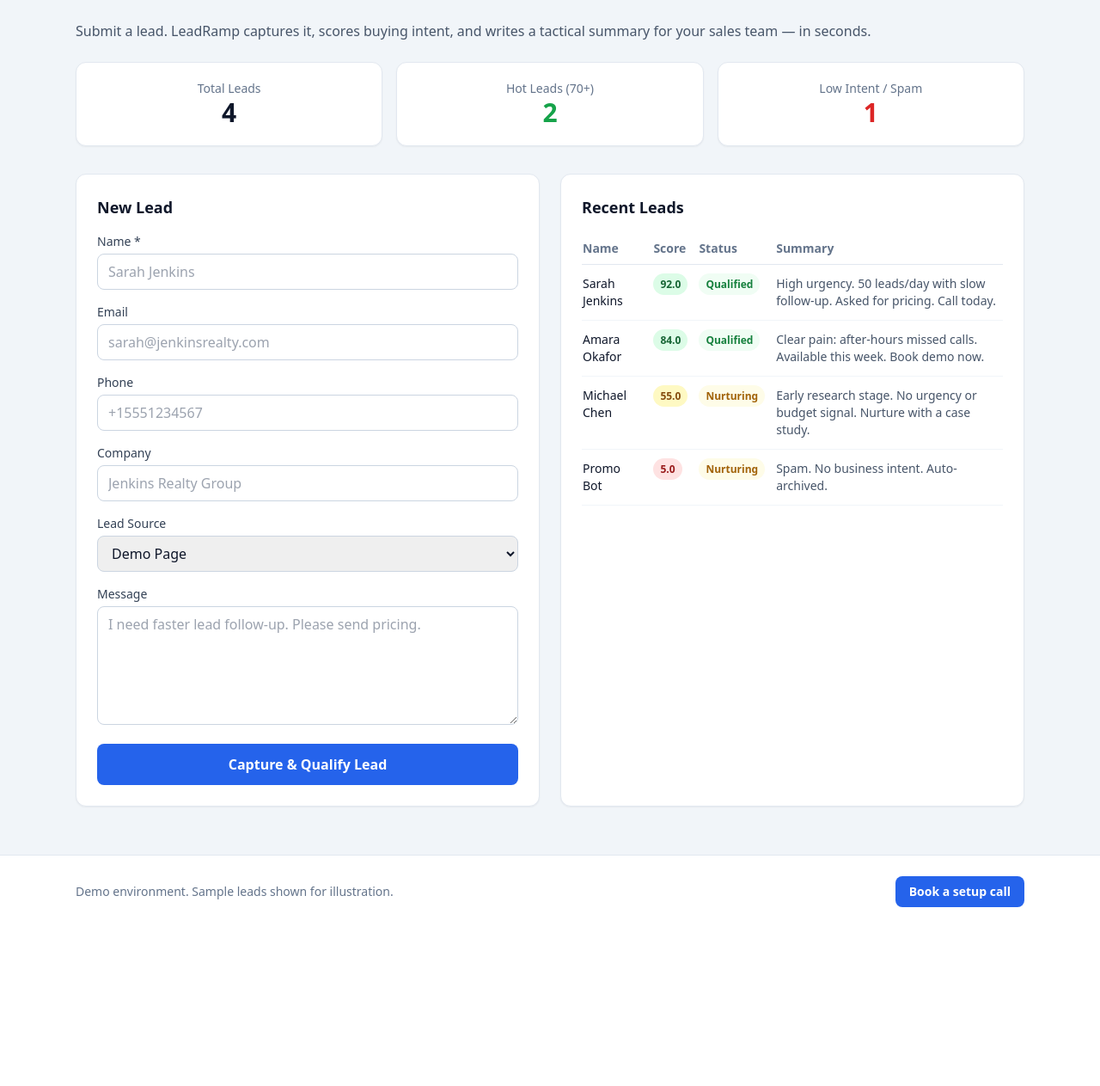
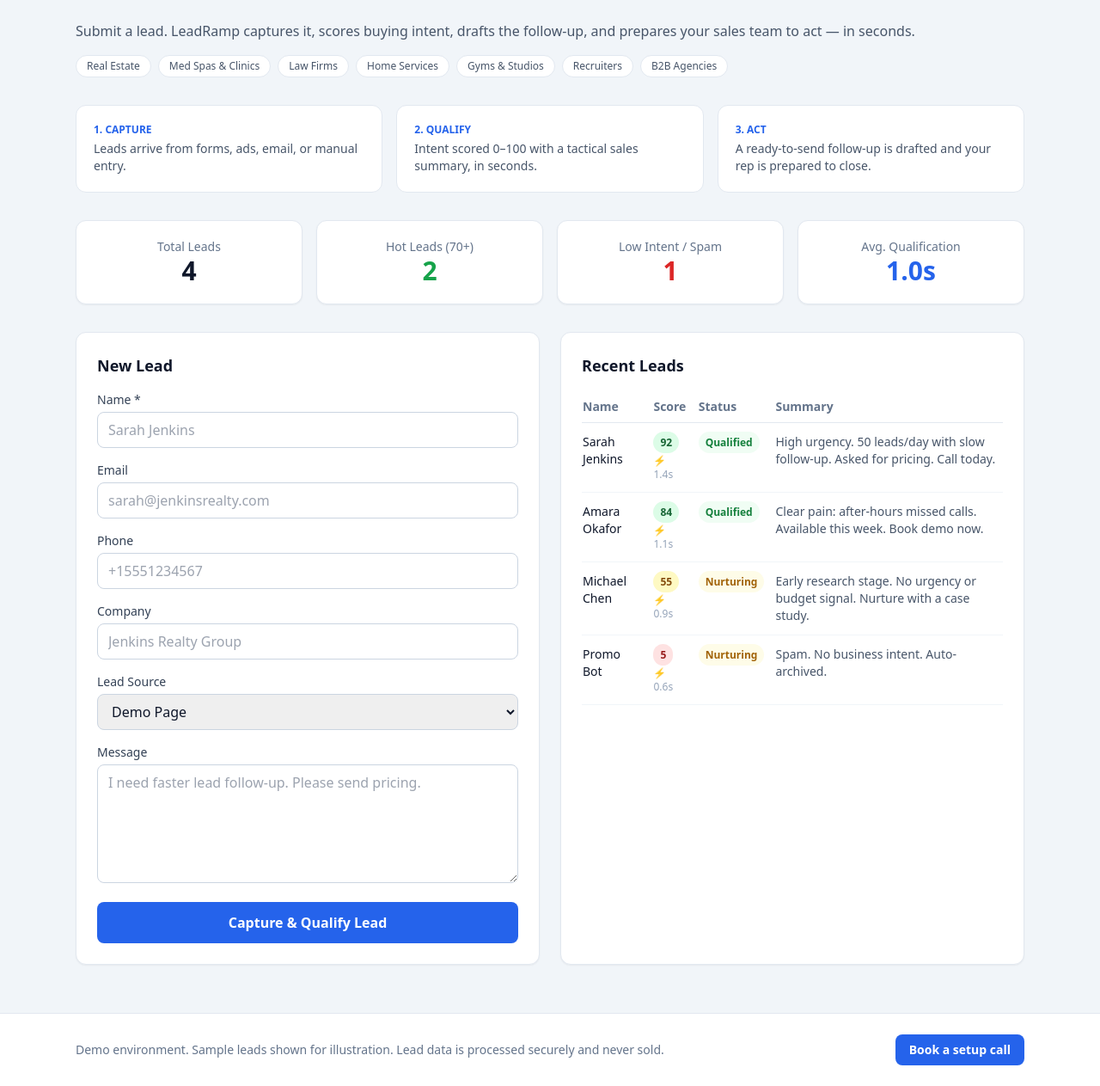
Before and after one commit to SilentGoodByeLabs/leadramp-mvp, a FastAPI app: page /demo in a window 1280 px wide. Shown: the part 101-1364 px from the top of the page at 86% size. Before the commit the page ends 1156 px from the top, so only its background shows below. Run offline with FastAPI, Linux system fonts and the light colour scheme; some libraries are stand-ins or nearby versions.

Commit message:
style: clean score display and speed badge

```diff
--- a/app/database/seed.py
+++ b/app/database/seed.py
@@ -15,7 +15,9 @@
         "message": "We are getting 50 leads a day and my team is forgetting to call them. I need automation ASAP. What is your pricing?",
         "score": 92,
         "ai_summary": "High urgency. 50 leads/day with slow follow-up. Asked for pricing. Call today.",
+        "follow_up": "Hi Sarah - saw you are handling 50 leads a day and follow-ups are slipping. We can have instant qualification and rep alerts live this week. Are you free for a 15-minute call tomorrow?",
         "status": "qualified",
+        "qualified_seconds": 1.4,
     },
     {
         "name": "Amara Okafor",
@@ -26,7 +28,9 @@
         "message": "We miss calls after hours and lose patients to competitors. Can you fix this? Available for a call this week.",
         "score": 84,
         "ai_summary": "Clear pain: after-hours missed calls. Available this week. Book demo now.",
+        "follow_up": "Hi Amara - missed after-hours calls are pure lost revenue for the clinic. We can capture and respond within seconds, 24/7. You mentioned this week works - does Thursday suit you?",
         "status": "qualified",
+        "qualified_seconds": 1.1,
     },
     {
         "name": "Michael Chen",
@@ -37,7 +41,9 @@
         "message": "Interested in learning more about your services.",
         "score": 55,
         "ai_summary": "Early research stage. No urgency or budget signal. Nurture with a case study.",
+        "follow_up": "Hi Michael - thanks for reaching out. Here is a 2-minute case study on how similar logistics teams cut manual follow-up by 80%. Happy to answer any questions.",
         "status": "nurturing",
+        "qualified_seconds": 0.9,
     },
     {
         "name": "Promo Bot",
@@ -48,16 +54,14 @@
         "message": "click here to buy cheap shoes now",
         "score": 5,
         "ai_summary": "Spam. No business intent. Auto-archived.",
+        "follow_up": None,
         "status": "nurturing",
+        "qualified_seconds": 0.6,
     },
 ]
 
 
 def seed_sample_leads() -> None:
-    """
-    Insert clearly-labeled sample leads so the demo always shows
-    the product working. Safe to run on every startup.
-    """
     db = SessionLocal()
     try:
         added = 0
--- a/app/main.py
+++ b/app/main.py
@@ -1,4 +1,5 @@
 import os
+import time
 import logging
 from typing import List
 
@@ -10,7 +11,7 @@
     Form,
     Request,
 )
-from fastapi.responses import HTMLResponse
+from fastapi.responses import HTMLResponse, RedirectResponse
 from fastapi.templating import Jinja2Templates
 from sqlalchemy import func
 from sqlalchemy.orm import Session
@@ -30,18 +31,17 @@
 
 app = FastAPI(
     title=APP_NAME,
-    version="0.4.0",
+    version="0.5.0",
     description="Lead intake and follow-up engine for service businesses.",
 )
 
 templates = Jinja2Templates(directory=str(BASE_DIR / "app" / "templates"))
 
 
-from fastapi.responses import RedirectResponse
-
 @app.get("/", include_in_schema=False)
 def read_root():
     return RedirectResponse(url="/demo")
+
 
 @app.get("/health")
 def health():
@@ -57,7 +57,17 @@
     total = db.query(func.count(Lead.id)).scalar() or 0
     hot = db.query(func.count(Lead.id)).filter(Lead.score >= 70).scalar() or 0
     low = db.query(func.count(Lead.id)).filter(Lead.score < 40).scalar() or 0
-    return {"total": total, "hot": hot, "low": low}
+    avg = (
+        db.query(func.avg(Lead.qualified_seconds))
+        .filter(Lead.qualified_seconds.isnot(None))
+        .scalar()
+    )
+    return {
+        "total": total,
+        "hot": hot,
+        "low": low,
+        "avg_speed": round(avg, 1) if avg else None,
+    }
 
 
 def process_lead_with_ai(
@@ -70,15 +80,19 @@
     db = SessionLocal()
     try:
         logger.info(f"Starting lead qualification for Lead {lead_id}")
+        start = time.time()
         ai_result = qualify_lead(name, company, message, source)
+        elapsed = round(time.time() - start, 2)
 
         lead = db.query(Lead).filter(Lead.id == lead_id).first()
         if lead:
             lead.score = ai_result.get("score", 0)
             lead.ai_summary = ai_result.get("summary", "No summary generated.")
+            lead.follow_up = ai_result.get("follow_up", "")
+            lead.qualified_seconds = elapsed
             lead.status = "qualified" if lead.score >= 70 else "nurturing"
             db.commit()
-            logger.info(f"Lead {lead_id} scored: {lead.score}")
+            logger.info(f"Lead {lead_id} scored: {lead.score} in {elapsed}s")
     except Exception as e:
         logger.error(f"Background lead task failed: {e}")
     finally:
@@ -204,15 +218,19 @@
         db.commit()
         db.refresh(lead)
 
+        start = time.time()
         ai_result = qualify_lead(
             lead.name,
             lead.company or "",
             lead.message or "",
             lead.source,
         )
+        elapsed = round(time.time() - start, 2)
 
         lead.score = ai_result.get("score", 0)
         lead.ai_summary = ai_result.get("summary", "No summary generated.")
+        lead.follow_up = ai_result.get("follow_up", "")
+        lead.qualified_seconds = elapsed
         lead.status = "qualified" if lead.score >= 70 else "nurturing"
 
         db.commit()
--- a/app/models.py
+++ b/app/models.py
@@ -19,12 +19,14 @@
     email = Column(String(255), nullable=True, index=True)
     phone = Column(String(50), nullable=True)
     company = Column(String(180), nullable=True)
-    source = Column(String(120), nullable=False, default="demo_form", index=True)
+    source = Column(String(120), nullable=False, default="demo_page", index=True)
     message = Column(Text, nullable=True)
 
     status = Column(String(50), nullable=False, default="new", index=True)
     score = Column(Float, nullable=True)
     ai_summary = Column(Text, nullable=True)
+    follow_up = Column(Text, nullable=True)
+    qualified_seconds = Column(Float, nullable=True)
 
     created_at = Column(DateTime(timezone=True), nullable=False, server_default=func.now())
     updated_at = Column(
--- a/app/templates/demo.html
+++ b/app/templates/demo.html
@@ -23,12 +23,37 @@
 
     <main class="max-w-6xl mx-auto p-6 w-full flex-1">
 
-        <p class="text-slate-600 mb-6">
-            Submit a lead. LeadRamp captures it, scores buying intent, and writes a tactical
-            summary for your sales team — in seconds.
+        <p class="text-slate-600 mb-4">
+            Submit a lead. LeadRamp captures it, scores buying intent, drafts the follow-up,
+            and prepares your sales team to act — in seconds.
         </p>
 
-        <div class="grid grid-cols-1 md:grid-cols-3 gap-4 mb-8">
+        <div class="flex flex-wrap gap-2 mb-8">
+            <span class="text-xs bg-white border border-slate-200 rounded-full px-3 py-1 text-slate-600">Real Estate</span>
+            <span class="text-xs bg-white border border-slate-200 rounded-full px-3 py-1 text-slate-600">Med Spas & Clinics</span>
+            <span class="text-xs bg-white border border-slate-200 rounded-full px-3 py-1 text-slate-600">Law Firms</span>
+            <span class="text-xs bg-white border border-slate-200 rounded-full px-3 py-1 text-slate-600">Home Services</span>
+            <span class="text-xs bg-white border border-slate-200 rounded-full px-3 py-1 text-slate-600">Gyms & Studios</span>
+            <span class="text-xs bg-white border border-slate-200 rounded-full px-3 py-1 text-slate-600">Recruiters</span>
+            <span class="text-xs bg-white border border-slate-200 rounded-full px-3 py-1 text-slate-600">B2B Agencies</span>
+        </div>
+
+        <div class="grid md:grid-cols-3 gap-4 mb-8">
+            <div class="rounded-xl border border-slate-200 bg-white p-5">
+                <p class="text-xs font-bold text-blue-600 uppercase">1. Capture</p>
+                <p class="text-sm text-slate-600 mt-1">Leads arrive from forms, ads, email, or manual entry.</p>
+            </div>
+            <div class="rounded-xl border border-slate-200 bg-white p-5">
+                <p class="text-xs font-bold text-blue-600 uppercase">2. Qualify</p>
+                <p class="text-sm text-slate-600 mt-1">Intent scored 0–100 with a tactical sales summary, in seconds.</p>
+            </div>
+            <div class="rounded-xl border border-slate-200 bg-white p-5">
+                <p class="text-xs font-bold text-blue-600 uppercase">3. Act</p>
+                <p class="text-sm text-slate-600 mt-1">A ready-to-send follow-up is drafted and your rep is prepared to close.</p>
+            </div>
+        </div>
+
+        <div class="grid grid-cols-2 md:grid-cols-4 gap-4 mb-8">
             <div class="rounded-xl border border-slate-200 bg-white p-5 shadow-sm text-center">
                 <p class="text-sm text-slate-500">Total Leads</p>
                 <p class="text-3xl font-extrabold text-slate-900">{{ metrics.total }}</p>
@@ -40,6 +65,12 @@
             <div class="rounded-xl border border-slate-200 bg-white p-5 shadow-sm text-center">
                 <p class="text-sm text-slate-500">Low Intent / Spam</p>
                 <p class="text-3xl font-extrabold text-red-600">{{ metrics.low }}</p>
+            </div>
+            <div class="rounded-xl border border-slate-200 bg-white p-5 shadow-sm text-center">
+                <p class="text-sm text-slate-500">Avg. Qualification</p>
+                <p class="text-3xl font-extrabold text-blue-600">
+                    {% if metrics.avg_speed is not none %}{{ metrics.avg_speed }}s{% else %}—{% endif %}
+                </p>
             </div>
         </div>
 
@@ -65,8 +96,18 @@
                     {% else %}
                         bg-red-100 text-red-800
                     {% endif %}">
-                    Lead Score: {{ score }}
+                    Lead Score: {{ score | int }}
                 </div>
+            </div>
+
+            <div class="mt-4 flex flex-wrap items-center gap-2 text-xs font-semibold">
+                <span class="bg-green-50 border border-green-200 text-green-700 rounded-full px-2 py-1">✓ Captured</span>
+                <span class="bg-green-50 border border-green-200 text-green-700 rounded-full px-2 py-1">
+                    ✓ Qualified{% if lead.qualified_seconds is not none %} in {{ lead.qualified_seconds }}s{% endif %}
+                </span>
+                {% if lead.follow_up %}
+                <span class="bg-green-50 border border-green-200 text-green-700 rounded-full px-2 py-1">✓ Follow-up ready</span>
+                {% endif %}
             </div>
 
             <div class="mt-4 grid gap-4 md:grid-cols-3">
@@ -85,6 +126,13 @@
                     <p class="mt-1">{{ lead.ai_summary or "Pending summary." }}</p>
                 </div>
             </div>
+
+            {% if lead.follow_up %}
+            <div class="mt-4 rounded-lg border border-blue-200 bg-blue-50 p-4">
+                <p class="text-xs uppercase text-blue-700 font-semibold">Ready-to-send follow-up</p>
+                <p class="mt-2 text-sm text-slate-800 whitespace-pre-line">{{ lead.follow_up }}</p>
+            </div>
+            {% endif %}
         </div>
         {% endif %}
 
@@ -180,8 +228,11 @@
                                         {% else %}
                                             bg-red-100 text-red-800
                                         {% endif %}">
-                                        {{ recent_score }}
+                                        {{ recent_score | int }}
                                     </span>
+                                    {% if recent.qualified_seconds is not none %}
+                                    <span class="block text-xs text-slate-400 mt-1">⚡ {{ recent.qualified_seconds }}s</span>
+                                    {% endif %}
                                 </td>
                                 <td class="py-3 pr-3">
                                     <span class="px-2 py-1 rounded-full text-xs font-semibold capitalize
@@ -210,7 +261,10 @@
 
     <footer class="bg-white border-t border-slate-200 mt-8">
         <div class="max-w-6xl mx-auto p-6 flex flex-col md:flex-row items-center justify-between gap-4">
-            <p class="text-sm text-slate-500">Demo environment. Sample leads shown for illustration.</p>
+            <p class="text-sm text-slate-500">
+                Demo environment. Sample leads shown for illustration.
+                Lead data is processed securely and never sold.
+            </p>
             <a href="mailto:adeolaayodeji4666@gmail.com?subject=LeadRamp%20Setup%20Call"
                 class="bg-blue-600 text-white text-sm font-semibold px-4 py-2 rounded-lg hover:bg-blue-700">
                 Book a setup call
```
Also changed, not shown: app/ai/scorer.py (+19 -8 lines).
